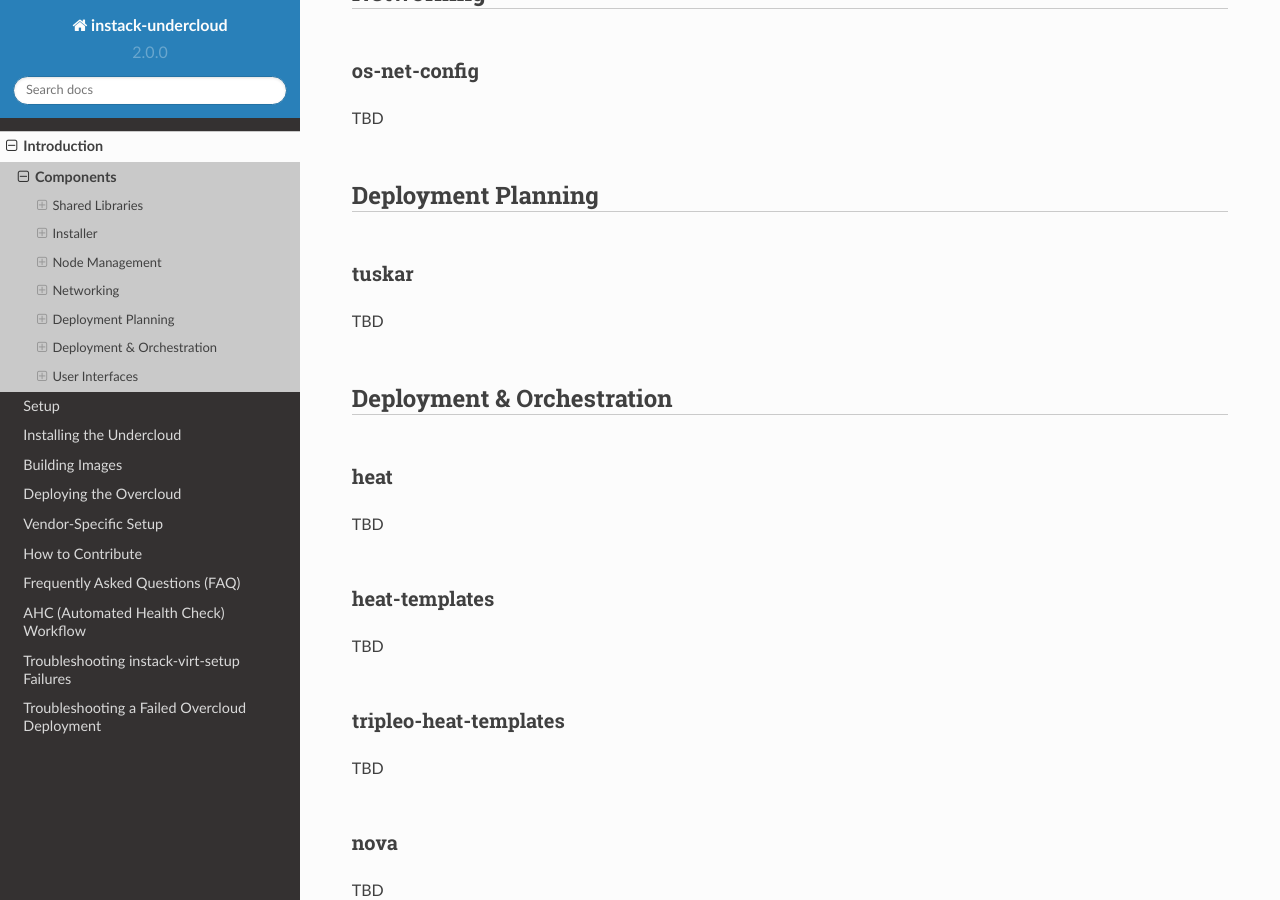
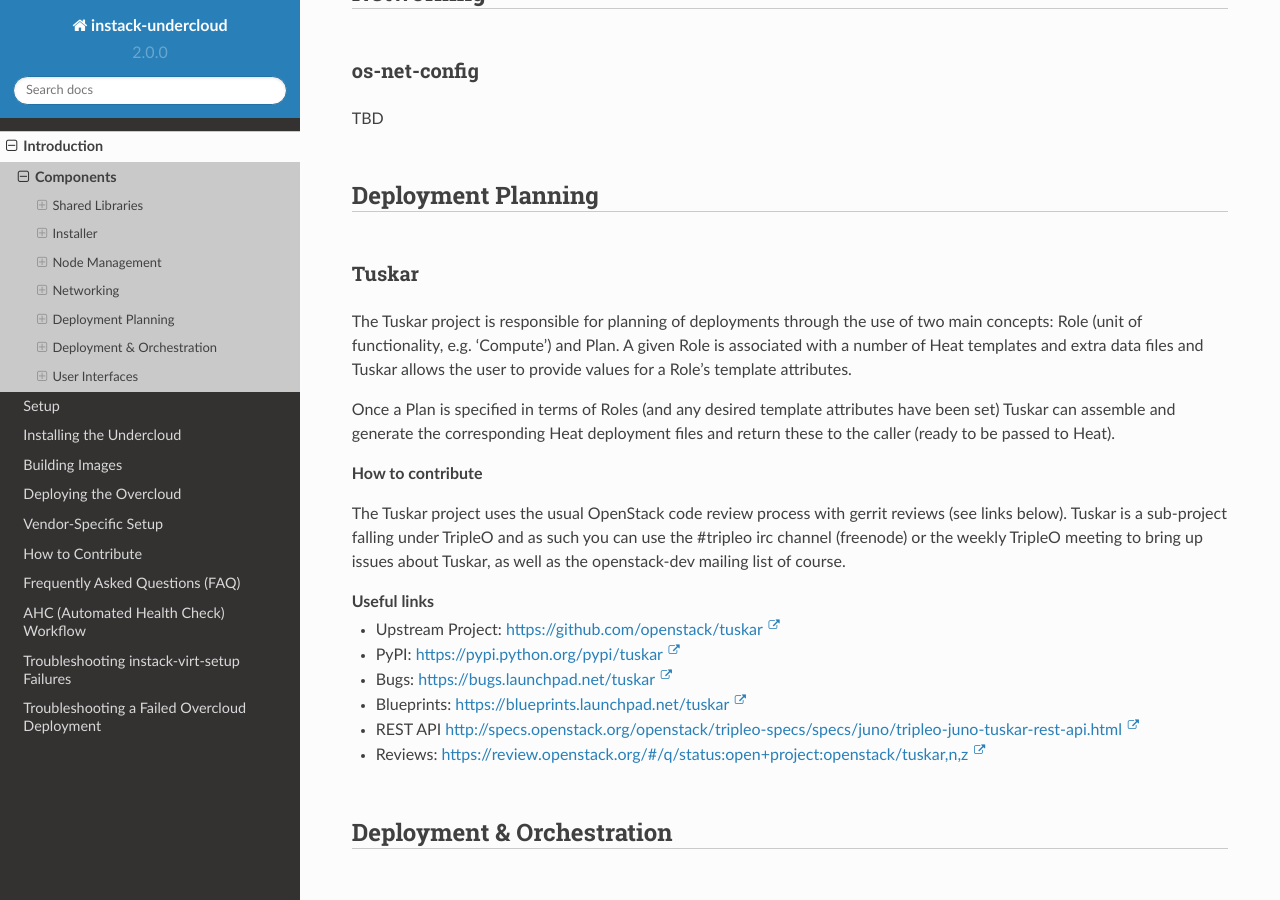
Before and after one commit to openstack-archive/instack-undercloud, a Sphinx documentation site: the page built from doc/source/introduction/components.rst, in a window 1280 px wide and 900 px high, scrolled down 2474 px. Built offline with Sphinx 7.4.7 and the Read the Docs theme 2.0.0, drawn with Linux system fonts in a browser that asks for light colours.

Commit message:
Adds notes about Tuskar under components
Change-Id: If1f08af8f72dff9cc0ffa98fae9ef1ad26da49ee

```diff
--- a/doc/source/introduction/components.rst
+++ b/doc/source/introduction/components.rst
@@ -132,10 +132,35 @@
 
 Deployment Planning
 -------------------
-tuskar
+Tuskar
 ^^^^^^
-TBD
+The Tuskar project is responsible for planning of deployments through the use
+of two main concepts: Role (unit of functionality, e.g. 'Compute') and Plan.
+A given Role is associated with a number of Heat templates and extra
+data files and Tuskar allows the user to provide values for a Role's template
+attributes.
 
+Once a Plan is specified in terms of Roles (and any desired
+template attributes have been set) Tuskar can assemble and generate the
+corresponding Heat deployment files and return these to the caller
+(ready to be passed to Heat).
+
+**How to contribute**
+
+The Tuskar project uses the usual OpenStack code review process with gerrit
+reviews (see links below). Tuskar is a sub-project falling under TripleO
+and as such you can use the #tripleo irc channel (freenode) or the weekly
+TripleO meeting to bring up issues about Tuskar, as well as the openstack-dev
+mailing list of course.
+
+**Useful links**
+
+* Upstream Project: https://github.com/openstack/tuskar
+* PyPI: https://pypi.python.org/pypi/tuskar
+* Bugs: https://bugs.launchpad.net/tuskar
+* Blueprints: https://blueprints.launchpad.net/tuskar
+* REST API http://specs.openstack.org/openstack/tripleo-specs/specs/juno/tripleo-juno-tuskar-rest-api.html
+* Reviews: https://review.openstack.org/#/q/status:open+project:openstack/tuskar,n,z
 
 Deployment & Orchestration
 --------------------------
```
